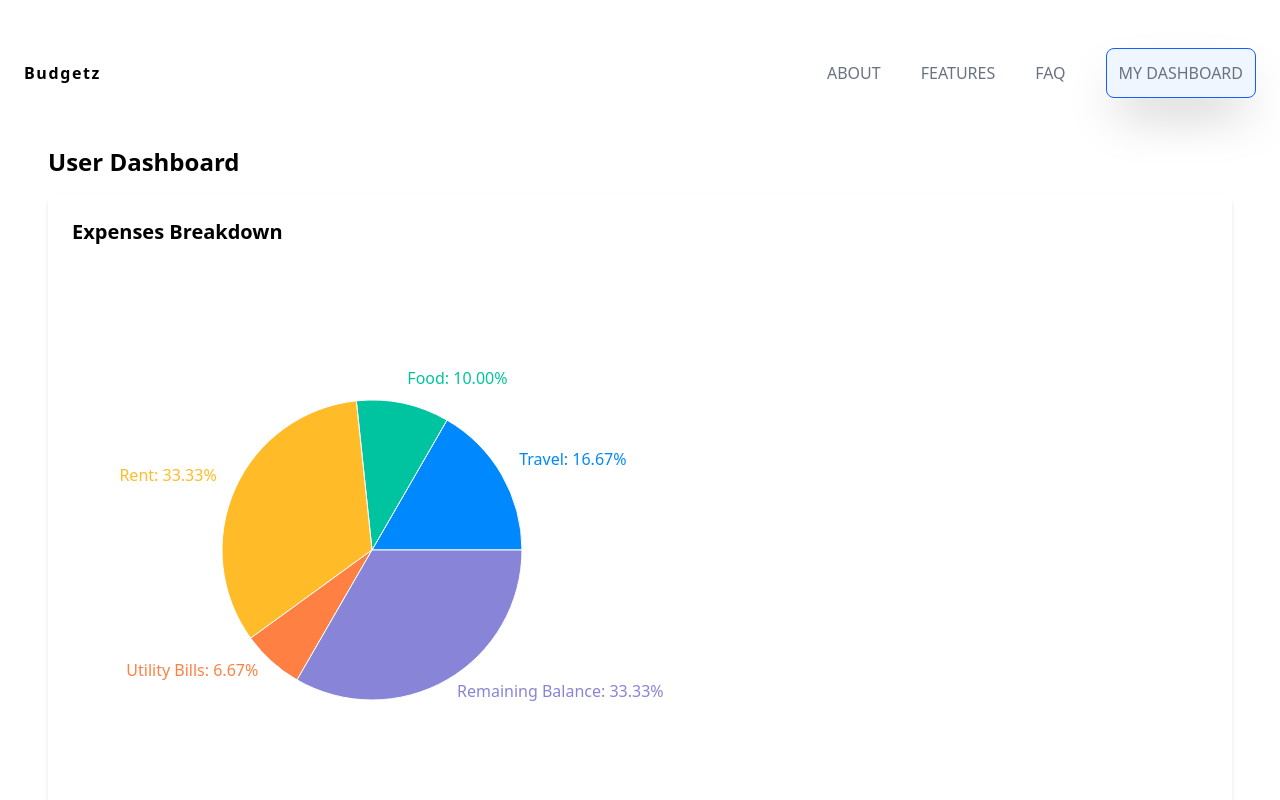
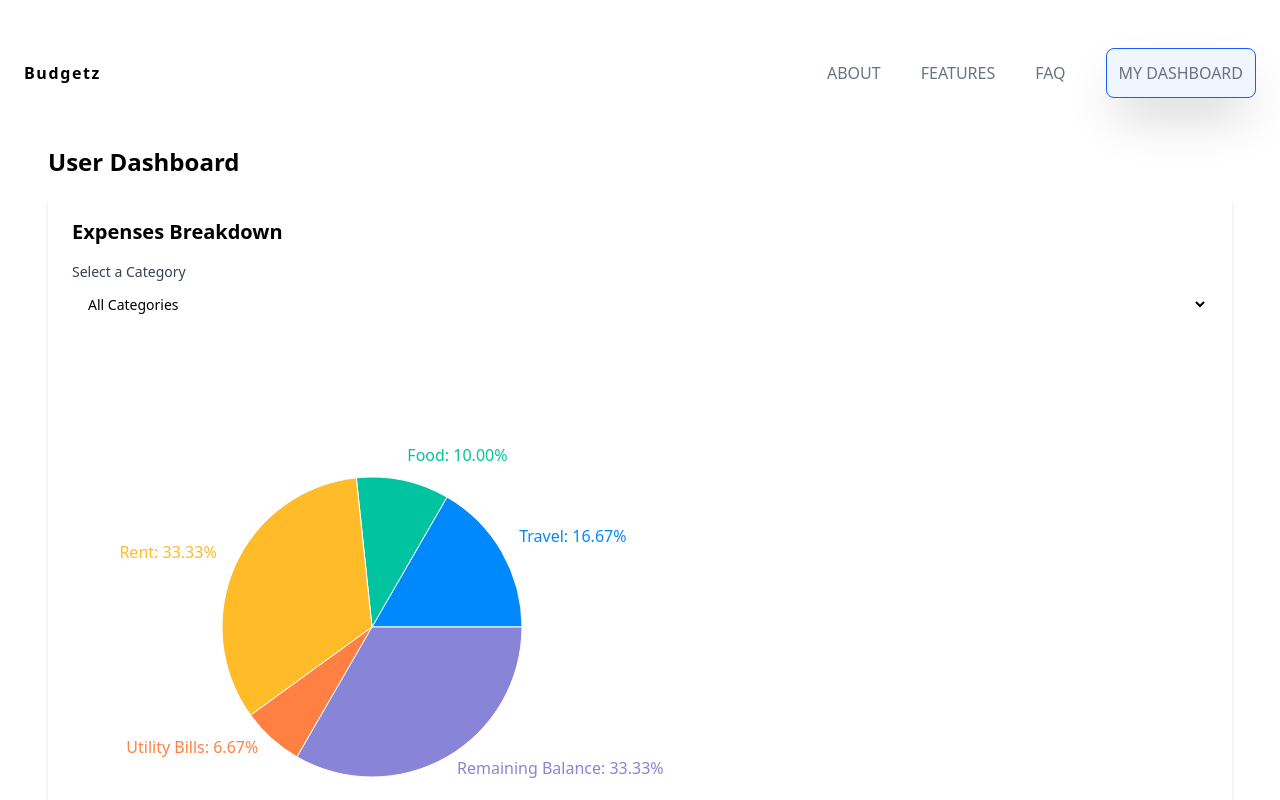
Before and after one commit to Process-Trusters-lisboa/Budgetz, a React (Vite) app: page /dashboard in a window 1280 px wide. Shown: the top 800 px of the page. Built offline with nearby package versions, Linux system fonts and the light colour scheme.

Commit message:
Update pie chart

```diff
--- a/src/components/Dashboard.jsx
+++ b/src/components/Dashboard.jsx
@@ -1,4 +1,4 @@
-import React from 'react';
+import React, { useState } from 'react';
 import { PieChart, Pie, Cell, Legend, Tooltip } from 'recharts';
 
 function Dashboard() {
@@ -14,14 +14,43 @@
   // Colors for each category in the pie chart
   const COLORS = ['#0088FE', '#00C49F', '#FFBB28', '#FF8042', '#8884D8'];
 
+  // State to manage the selected category
+  const [selectedCategory, setSelectedCategory] = useState('');
+
+  // Handler for dropdown change
+  const handleCategoryChange = (event) => {
+    setSelectedCategory(event.target.value);
+  };
+
   return (
     <div className="p-6">
       <h1 className="text-2xl font-bold mb-4">User Dashboard</h1>
       <div className="bg-white p-6 rounded-lg shadow-md">
         <h2 className="text-xl font-semibold mb-4">Expenses Breakdown</h2>
+
+        {/* Dropdown menu */}
+        <div className="mb-4">
+          <label htmlFor="category-select" className="block text-sm font-medium text-gray-700">
+            Select a Category
+          </label>
+          <select
+            id="category-select"
+            value={selectedCategory}
+            onChange={handleCategoryChange}
+            className="mt-1 block w-full pl-3 pr-10 py-2 text-base border-gray-300 focus:outline-none focus:ring-indigo-500 focus:border-indigo-500 sm:text-sm rounded-md"
+          >
+            <option value="">All Categories</option>
+            {expensesData.map((expense, index) => (
+              <option key={index} value={expense.name}>
+                {expense.name}
+              </option>
+            ))}
+          </select>
+        </div>
+
         <PieChart width={600} height={600}>
           <Pie
-            data={expensesData}
+            data={expensesData.filter(expense => selectedCategory === '' || expese.name === selectedCategory)}
             cx="50%"
             cy="50%"
             labelLine={false}
```
